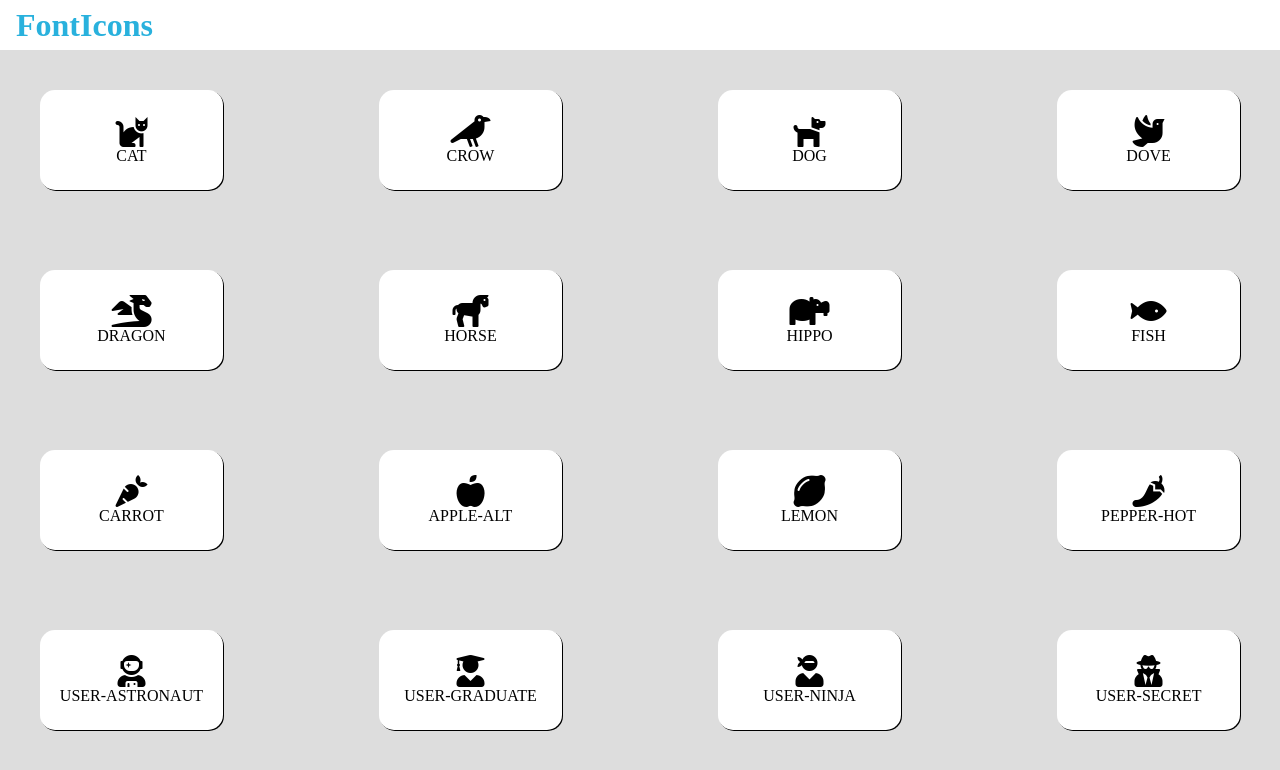
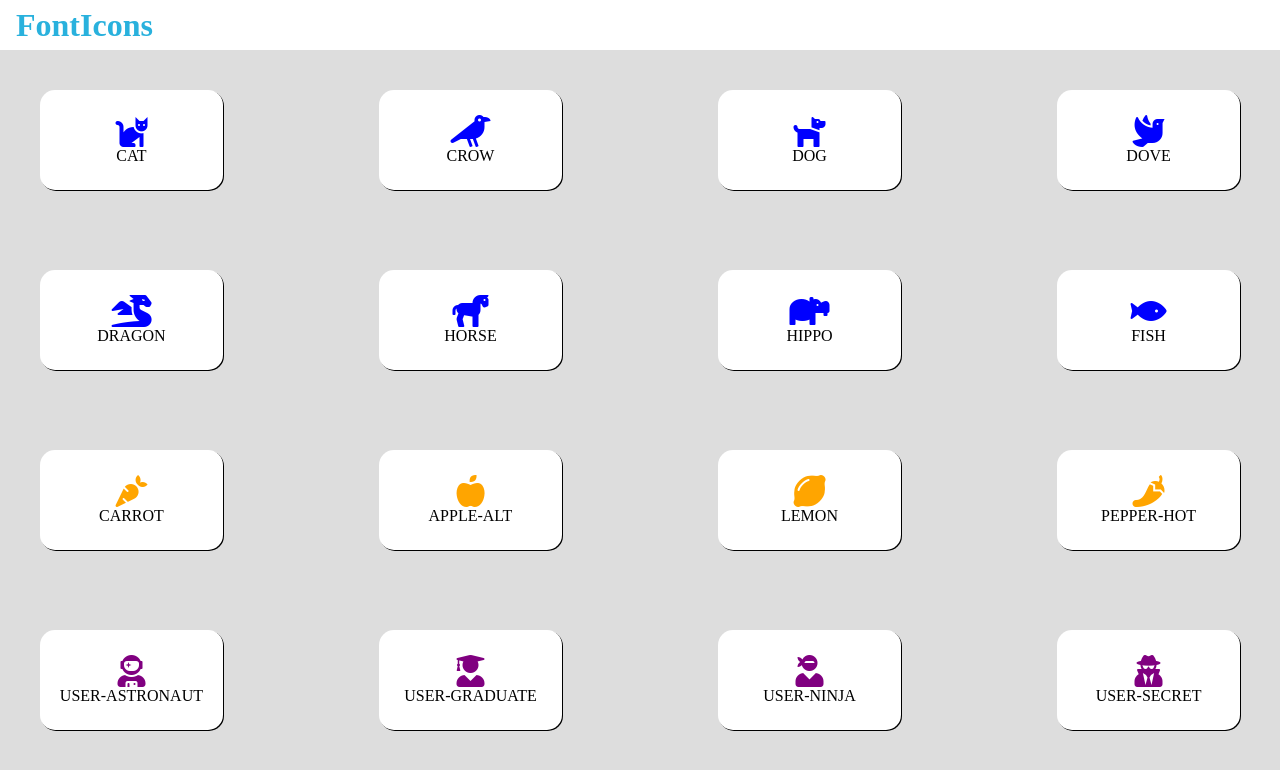
Before and after one commit to Moonatic89/js-es6-icons, a plain HTML site: page milestone2/index.html in a window 1280 px wide. Drawn offline with Linux system fonts and the light colour scheme.

Commit message:
Milestone 2 reached

```diff
--- a/milestone2/asset/css/style.css
+++ b/milestone2/asset/css/style.css
@@ -37,3 +37,15 @@ body {
     border-radius: 15px;
     box-shadow: 1px 1px black;
 }
+
+.icon_blue>i {
+    color: blue;
+}
+
+.icon_orange>i {
+    color: orange;
+}
+
+.icon_purple>i {
+    color: purple;
+}
--- a/milestone2/asset/js/main.js
+++ b/milestone2/asset/js/main.js
@@ -110,12 +110,24 @@ const icons = [
 
 
 icons.forEach((icon, i, array) => {
+    let icon_color = colorPicker(icon);
+
     const uppercaseName = icon.name.toUpperCase();
     const element = `
-    <div class="card">
+    <div class="card ${icon_color}">
     <i class="${icon.family} ${icon.prefix}${icon.name} fa-2x"></i>
     <p>${uppercaseName}</p>
     </div>
     `
     document.querySelector(".cards").insertAdjacentHTML("beforeend", element)
 })
+
+function colorPicker(icon) {
+    if (icon.type == "animal") {
+        return "icon_blue";
+    } else if (icon.type == "vegetable") {
+        return "icon_orange";
+    } else {
+        return "icon_purple";
+    }
+}
```
